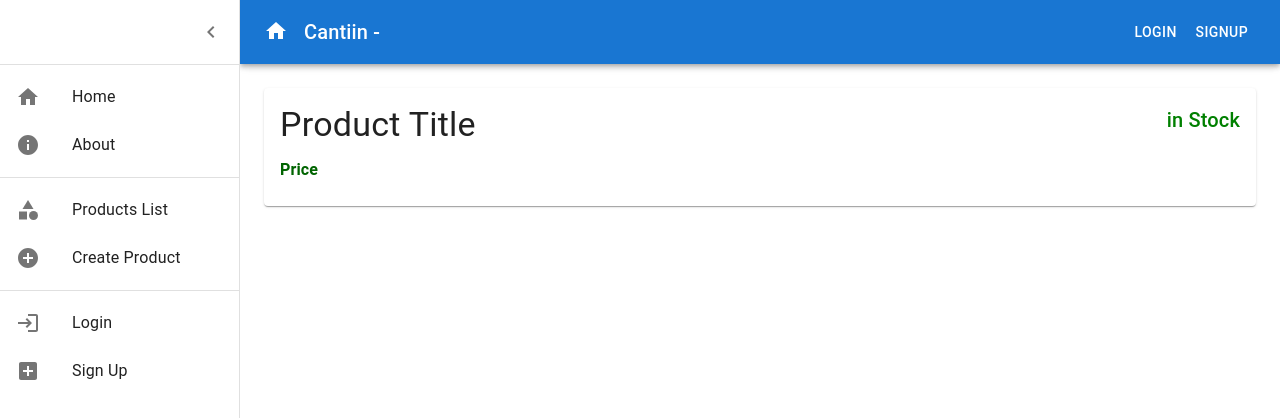
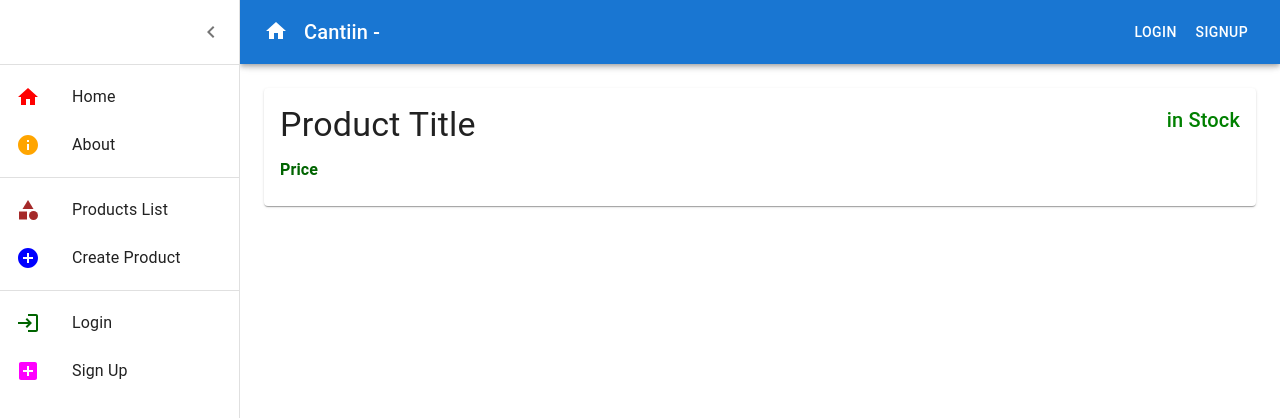
Before and after one commit to Techsolutions1213/Cantiin-React-NextJS, a React (Create React App) app in the folder Cantiin-React-MaterialUI/: page /test in a window 1280 px wide. Both pictures are taken after a click on the button "open drawer". Shown: the top 418 px of the page. Built offline with nearby package versions, Linux system fonts and the light colour scheme; no server answers.

Commit message:
Drawer List is now colored

```diff
--- a/Cantiin-React-MaterialUI/src/Custom/Drawer.js
+++ b/Cantiin-React-MaterialUI/src/Custom/Drawer.js
@@ -115,6 +115,18 @@ export default function DrawerCustom({DrawerContent, DrawerHeaderCustom}) {
 		</>
 	);
 
+
+	const AuthSideList =  is_authenticated?<></> : (
+	<>
+	<Divider />
+	<DrawerList listItems={          [
+		{"linkText": "Login", icon:<LoginIcon sx={{color:"darkgreen"}}/>,link:"/login"},
+		{"linkText": "Sign Up", icon:<AddBoxIcon sx={{color:"magenta"}}/>,link:"/signup"},
+
+	]}/>
+	</>
+	);
+
 	//console.log(authState, Logout);
 
 	return (
@@ -164,23 +176,19 @@ export default function DrawerCustom({DrawerContent, DrawerHeaderCustom}) {
 				<Divider />
 
 				<DrawerList listItems={          [
-					{"linkText": "Home", icon:<HomeIcon />,link:"/"},
-					{"linkText": "About", icon:<InfoIcon />,link:"/about"},
+					{"linkText": "Home", icon:<HomeIcon sx={{color:"red"}}/>,link:"/"},
+					{"linkText": "About", icon:<InfoIcon sx={{color:"orange"}}/>,link:"/about"},
 				]}/>
 
 
 				<Divider />
 				<DrawerList listItems={          [
-					{"linkText": "Products List", icon:<CategoryIcon />,link:"/products"},
-					{"linkText": "Create Product", icon:<AddCircleIcon />,link:"/products/create"},
+					{"linkText": "Products List", icon:<CategoryIcon sx={{color:"brown"}}/>,link:"/products"},
+					{"linkText": "Create Product", icon:<AddCircleIcon sx={{color:"blue"}}/>,link:"/products/create"},
 				]}/>
-				<Divider />
 
-				<DrawerList listItems={          [
-					{"linkText": "Login", icon:<LoginIcon />,link:"/login"},
-					{"linkText": "Sign Up", icon:<AddBoxIcon />,link:"/signup"},
+				{AuthSideList}
 
-				]}/>
 
 
 			</Drawer>
```
